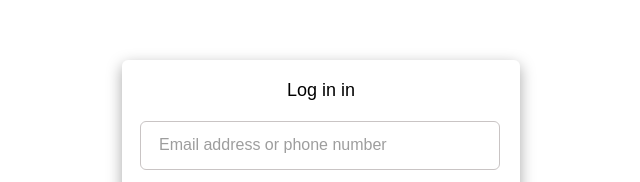
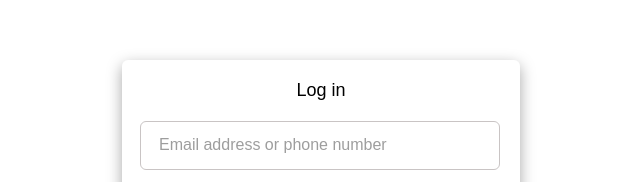
Before and after one commit to D-CodeDynasty/Login-page, a plain HTML site: page index.html in a window 1280 px wide. Shown: the part 203-385 px from the top of the page, 319-959 px from the left. Drawn offline with nearby package versions, Linux system fonts and the light colour scheme.

Commit message:
some change

```diff
--- a/index.html
+++ b/index.html
@@ -16,7 +16,7 @@
 <body>
     <img id="app" src="logo/logo.svg" alt="Logo">
     <div class="container">
-        <p>Log in in</p>
+        <p>Log in</p>
         <div class="login">
             <input type="text" placeholder="Email address or phone number" required>
             <input type="password" placeholder="Password" required>
```
